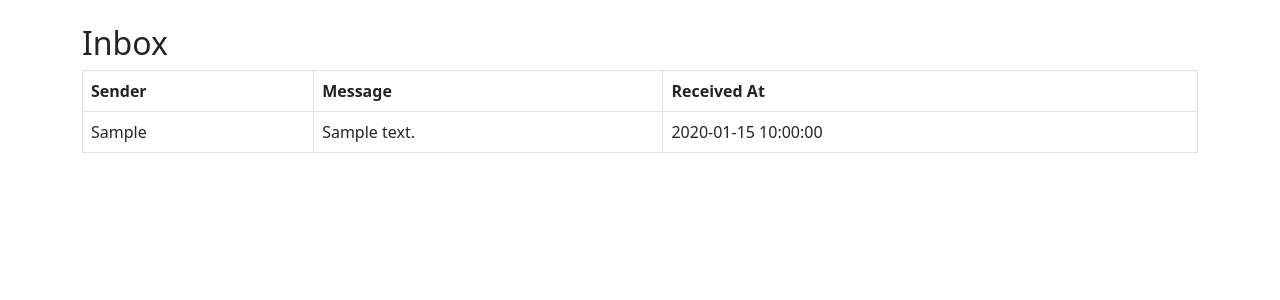
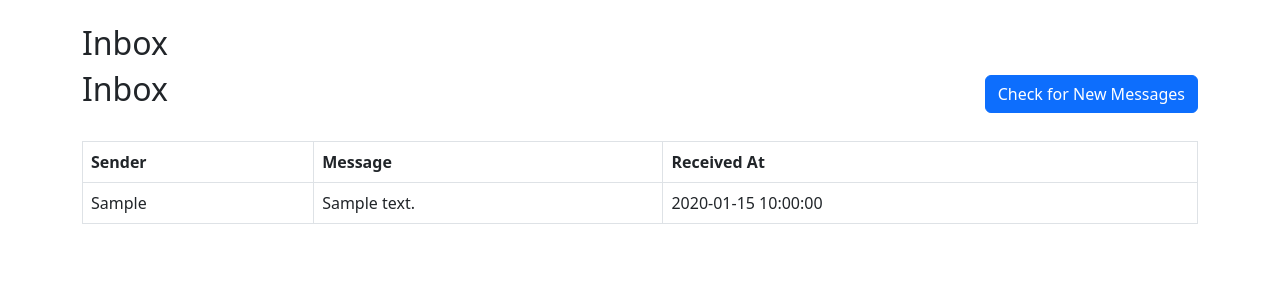
Before and after one commit to anascl11/sms-gateway, a Flask app: page /inbox in a window 1280 px wide. Shown: the part 56-356 px from the top of the page. Run offline with Flask 3, Linux system fonts and the light colour scheme; the visitor is signed in with stand-in values (Sample User, id 1); tables that the repository leaves empty hold one stand-in row (values such as "Sample post").

Commit message:
add a new dev for check new messages

```diff
--- a/templates/inbox.html
+++ b/templates/inbox.html
@@ -4,6 +4,12 @@
 
 {% block content %}
 <h2>Inbox</h2>
+<div class="d-flex justify-content-between align-items-center mb-4">
+  <h2>Inbox</h2>
+  <form action="{{ url_for('check_messages') }}" method="post">
+    <button type="submit" class="btn btn-primary">Check for New Messages</button>
+  </form>
+</div>
 <table class="table table-bordered">
   <thead>
     <tr>
```
